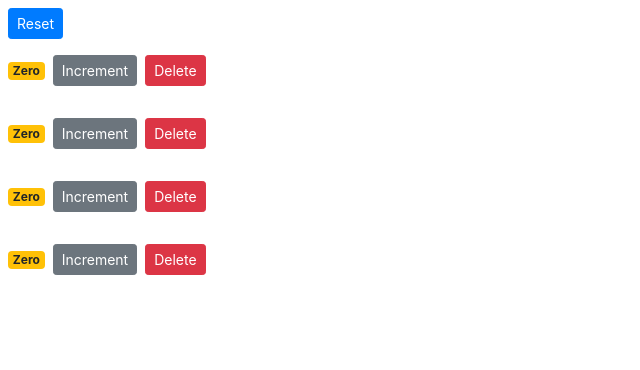
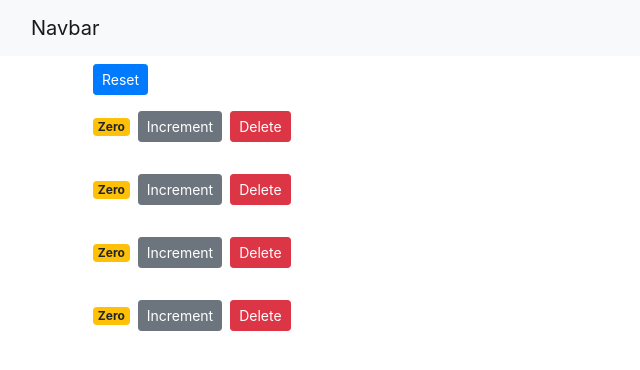
Before and after one commit to cameronRomo/counter-app, a React (Create React App) app: page / in a window 1280 px wide. Shown: the top 370 px of the page, without its empty margins (0-640 px from the left). Built offline with nearby package versions, Linux system fonts and the light colour scheme.

Commit message:
Add Navbar

```diff
--- a/src/App.js
+++ b/src/App.js
@@ -1,24 +1,17 @@
-import logo from './logo.svg';
+import React, { Component } from 'react';
+import Navbar from './components/Navbar'
 import './App.css';
+import Counters from './components/Counters'
+
 
 function App() {
   return (
-    <div className="App">
-      <header className="App-header">
-        <img src={logo} className="App-logo" alt="logo" />
-        <p>
-          Edit <code>src/App.js</code> and save to reload.
-        </p>
-        <a
-          className="App-link"
-          href="https://reactjs.org"
-          target="_blank"
-          rel="noopener noreferrer"
-        >
-          Learn React
-        </a>
-      </header>
-    </div>
+    <React.Fragment>
+      <Navbar />
+      <main className="container">
+        <Counters />
+      </main>
+    </React.Fragment>
   );
 }
 
--- a/src/components/Counters.jsx
+++ b/src/components/Counters.jsx
@@ -17,7 +17,6 @@ class Counters extends Component {
     counters[index] = {...counter}
     counters[index].value++;
     this.setState({ counters })
-    console.log(this.state.counters[index]);
   }
 
   handleReset = () => {
--- /dev/null
+++ b/src/components/Navbar.jsx
@@ -0,0 +1,15 @@
+import React, { Component } from 'react';
+
+class Navbar extends Component {
+  render() {
+    return (
+      <nav className="navbar navbar-light bg-light">
+        <div className="container-fluid">
+          <a className="navbar-brand" href="#">Navbar</a>
+         </div>
+      </nav>
+     );
+  }
+}
+
+export default Navbar;
--- a/src/index.js
+++ b/src/index.js
@@ -4,11 +4,10 @@ import './index.css';
 import App from './App';
 import reportWebVitals from './reportWebVitals';
 import 'bootstrap/dist/css/bootstrap.css';
-import Counters from './components/Counters'
 
 ReactDOM.render(
   <React.StrictMode>
-    <Counters />
+    <App />
   </React.StrictMode>,
   document.getElementById('root')
 );
```
